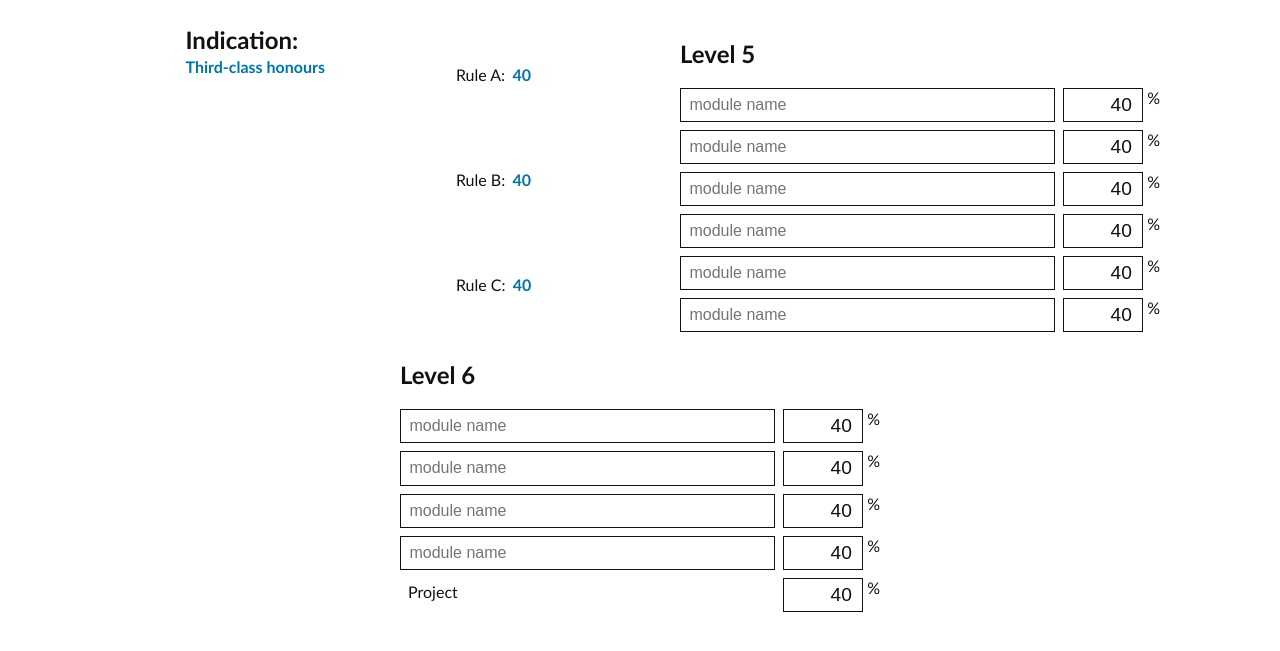
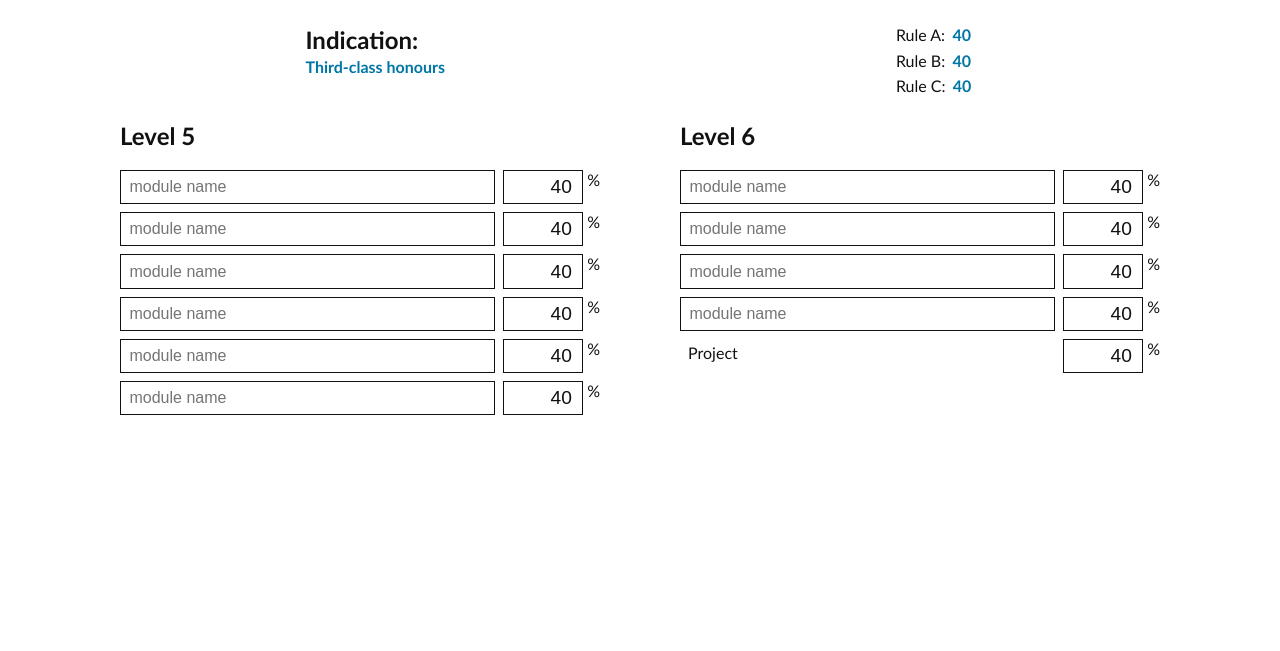
Before and after one commit to portsoc/dcalc, a plain HTML site: page index.html in a window 1280 px wide. Shown: the part 63-714 px from the top of the page. Drawn offline with Linux system fonts and the light colour scheme.

Commit message:
layout tweak

```diff
--- a/style.css
+++ b/style.css
@@ -110,6 +110,9 @@ input:focus {
     width: 30rem;
   }
 
+  #results {
+    width: 100%;
+  }
 
 @media (prefers-color-scheme: dark) {
   :root {
```
